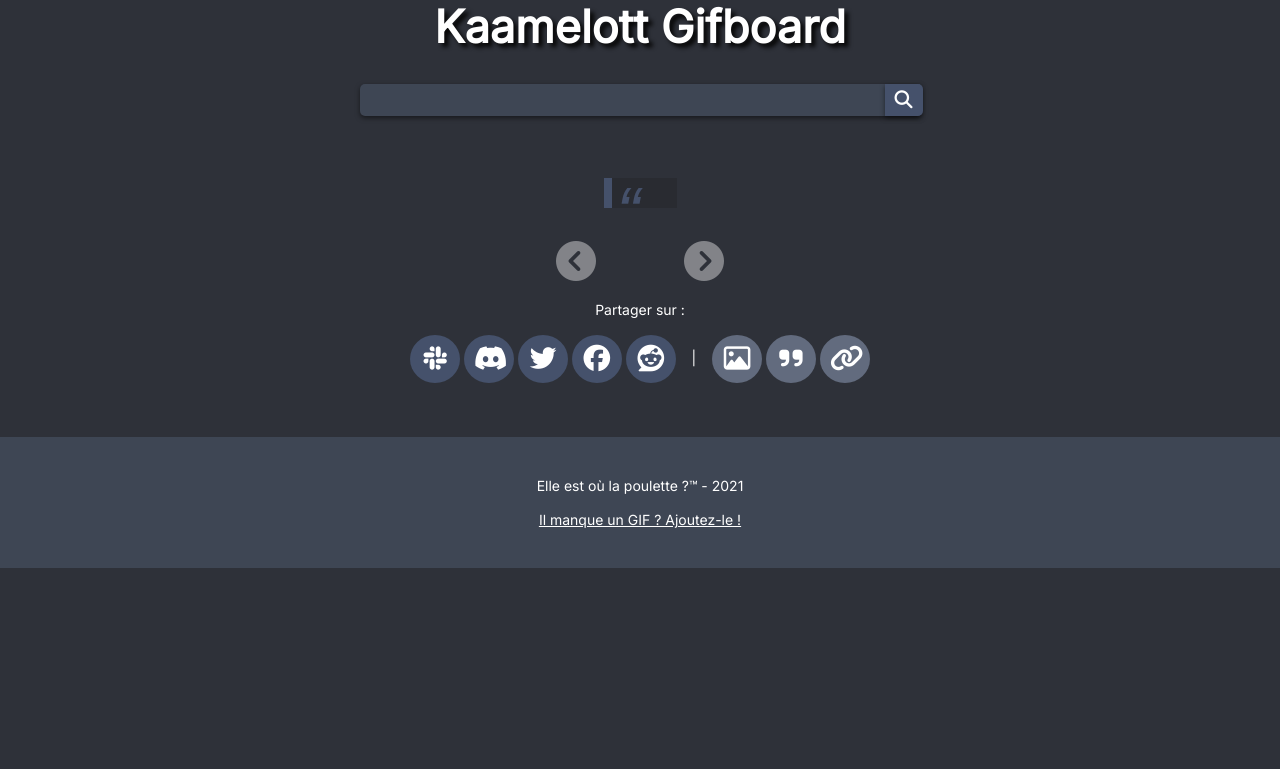
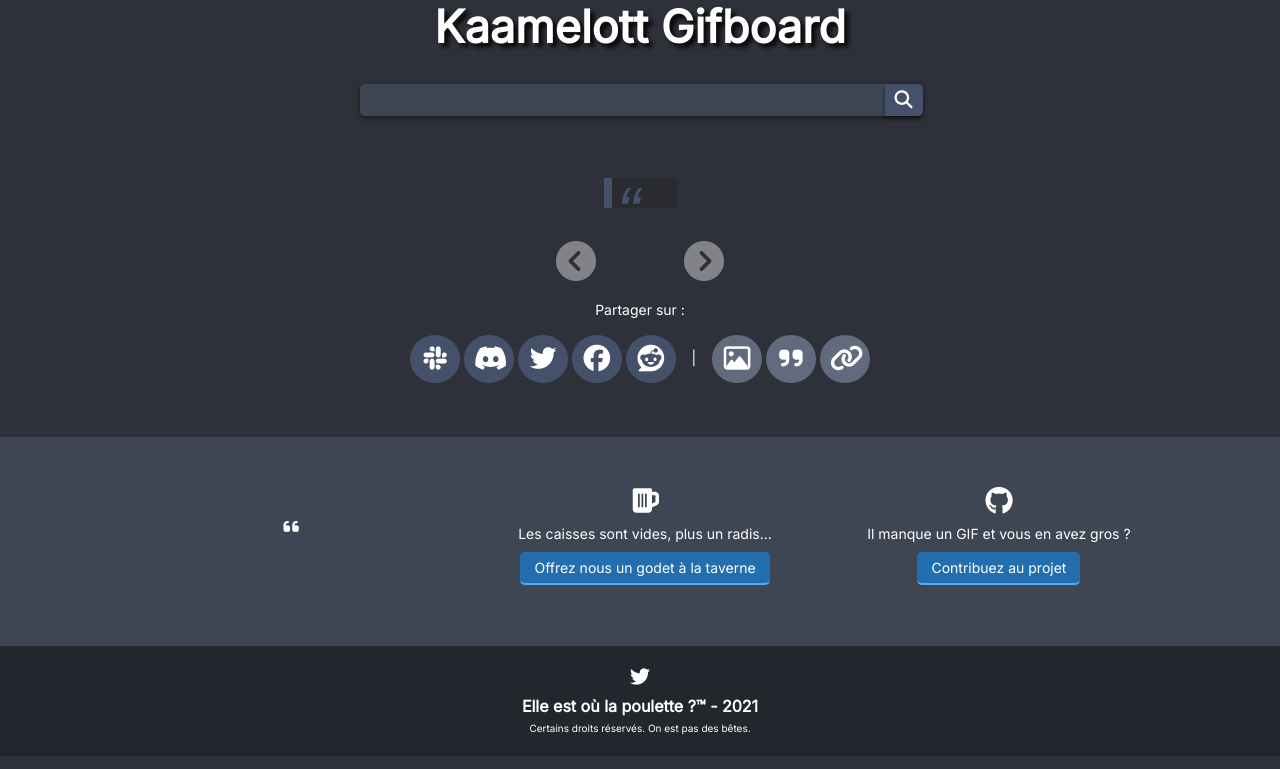
Before and after one commit to kaamelott-gifboard/kaamelott-gifboard, a Symfony app: template templates/gif.html.twig in a window 1280 px wide. Shown: the part 31-800 px from the top of the page. Run offline with Twig, Linux system fonts and the light colour scheme; the template is opened without the code that fills it, so the values that code supplies are empty; some libraries are stand-ins or nearby versions.

Commit message:
Improve footer + add donate button

```diff
--- a/config/routes/kaamelott-gifboard.yaml
+++ b/config/routes/kaamelott-gifboard.yaml
@@ -36,7 +36,7 @@
     controller: KaamelottGifboard\Action\Gif\Character
 
 get_random:
-    path: /random
+    path: /random # Also XHR
     controller: KaamelottGifboard\Action\Gif\Random
 
 # Search
--- a/public/css/mobile.css
+++ b/public/css/mobile.css
@@ -77,3 +77,7 @@
 .slideshow_gif {
     margin: 0 auto;
 }
+
+.footer-boxes {
+    padding: 0 0 20px 0;
+}
--- a/public/css/styles.css
+++ b/public/css/styles.css
@@ -34,14 +34,84 @@
     text-align: center;
 }
 
+.margin10 {
+    margin: 10px;
+}
+
+/* ================================= */
+
 .footer {
     width: 100%;
-    margin: 20px auto 0 auto;
-    padding: 40px 0 40px 0;
     display: block;
     text-align: center;
+    margin-top: 20px;
+}
+
+.footer-boxes {
+    padding: 40px 0 40px 0;
+    margin: 0 auto;
     background-color: #3e4654;
 }
+
+.footer-tm {
+    padding: 10px 0 20px 0;
+    font-size: 16px;
+    font-weight: bold;
+    background-color: #23262d;
+}
+
+.footer-tm-small {
+    font-weight: normal;
+    font-size:10px;
+}
+
+.footer-box-quote {
+    display: inline-block;
+    padding: 40px 20px 20px 30px;
+    vertical-align: middle;
+    width: 300px;
+}
+
+.footer-box-donate {
+    display: inline-block;
+    padding: 0 20px 30px 20px;
+    vertical-align: top;
+    width: 320px;
+}
+
+.footer-box-contribute {
+    display: inline-block;
+    padding: 0 20px 30px 20px;
+    vertical-align: top;
+    width: 300px;
+}
+
+.footer-btn {
+    padding: 0.5em 1em;
+    text-decoration: none;
+    background: #226eaf;
+    color: #FFF;
+    border-bottom: solid 2px #5ba9ec;
+    border-radius: 5px;
+    text-overflow: ellipsis;
+    white-space: nowrap;
+    overflow: hidden;
+}
+
+.footer-btn:hover {
+    background: #1964a4;
+}
+
+#footer-quote {
+    color: #d9d5d5;
+    font-style: italic;
+}
+
+#footer-character {
+    font-weight: bold;
+}
+
+/* ================================= */
 
 .characters {
     width: 80%;
@@ -334,6 +404,7 @@
     width: 80px;
     height: 80px;
 }
+
 .lds-ellipsis div {
     position: absolute;
     top: 33px;
@@ -343,22 +414,27 @@
     background: #fff;
     animation-timing-function: cubic-bezier(0, 1, 1, 0);
 }
+
 .lds-ellipsis div:nth-child(1) {
     left: 8px;
     animation: lds-ellipsis1 0.6s infinite;
 }
+
 .lds-ellipsis div:nth-child(2) {
     left: 8px;
     animation: lds-ellipsis2 0.6s infinite;
 }
+
 .lds-ellipsis div:nth-child(3) {
     left: 32px;
     animation: lds-ellipsis2 0.6s infinite;
 }
+
 .lds-ellipsis div:nth-child(4) {
     left: 56px;
     animation: lds-ellipsis3 0.6s infinite;
 }
+
 @keyframes lds-ellipsis1 {
     0% {
         transform: scale(0);
@@ -367,6 +443,7 @@
         transform: scale(1);
     }
 }
+
 @keyframes lds-ellipsis3 {
     0% {
         transform: scale(1);
@@ -375,6 +452,7 @@
         transform: scale(0);
     }
 }
+
 @keyframes lds-ellipsis2 {
     0% {
         transform: translate(0, 0);
--- a/public/js/script.js
+++ b/public/js/script.js
@@ -55,6 +55,23 @@
         countXhr.setRequestHeader('X-Requested-With', 'XMLHttpRequest')
         countXhr.send();
     }
+
+    // ==================================================
+
+    let footerQuoteXhr = new XMLHttpRequest();
+    let footerQuoteSpan = document.getElementById('footer-quote');
+    let footerCharacterSpan = document.getElementById('footer-character');
+
+    footerQuoteXhr.onload = function () {
+        let data = JSON.parse(footerQuoteXhr.responseText);
+
+        footerQuoteSpan.innerHTML = data['quote'];
+        footerCharacterSpan.innerHTML = data['characters'][0].name;
+    };
+
+    footerQuoteXhr.open('GET', footerQuoteSpan.getAttribute('data-url'));
+    footerQuoteXhr.setRequestHeader('X-Requested-With', 'XMLHttpRequest')
+    footerQuoteXhr.send();
 };
 
 // ==================================================
--- a/templates/base.html.twig
+++ b/templates/base.html.twig
@@ -35,8 +35,8 @@
         {% endblock %}
 
         {% block stylesheets -%}
-        <link rel="stylesheet" href="{{ asset('css/styles.css') }}?v=1.2" media="screen">
-        <link rel="stylesheet" href="{{ asset('css/mobile.css') }}?v=1.2" media="screen and (max-width: 900px)" />
+        <link rel="stylesheet" href="{{ asset('css/styles.css') }}?v=1.3" media="screen">
+        <link rel="stylesheet" href="{{ asset('css/mobile.css') }}?v=1.3" media="screen and (max-width: 900px)" />
         {% endblock %}
 
         <script src="https://kit.fontawesome.com/ca7418fbe7.js" crossorigin="anonymous"></script>
@@ -60,14 +60,45 @@
                 {% block body %}{% endblock %}
             </div>
             <div id="footer" class="footer">
-                Elle est où la poulette ?™ - {{ "now"|date("Y") }}<br /><br />
-                <a href="https://github.com/kaamelott-gifboard/kaamelott-gifboard" target="_blank">
-                    Il manque un GIF ? Ajoutez-le !
-                </a>
+                <div class="footer-boxes">
+                    <div class="footer-box-quote">
+                        <div>
+                            <i class="fa fa-quote-left fa-lg"></i>
+                            <span id="footer-quote" data-url="{{ path('get_random') }}"></span>
+                            <br /><br />
+                            <span id="footer-character"></span>
+                        </div>
+                    </div>
+                    <div class="footer-box-donate">
+                        <div class="margin10">
+                            <span class="fa fa-beer fa-2x" title="Buy me a coffee"></span>
+                        </div>
+                        Les caisses sont vides, plus un radis...<br /><br />
+                        <a href="https://www.buymeacoffee.com/kaamelottgifs" target="_blank" class="footer-btn">
+                            Offrez nous un godet à la taverne
+                        </a>
+                    </div>
+                    <div class="footer-box-contribute">
+                        <div class="margin10">
+                            <span class="fa fa-github fa-2x" title="Github"></span>
+                        </div>
+                        Il manque un GIF et vous en avez gros ?<br /><br />
+                        <a href="https://github.com/kaamelott-gifboard/kaamelott-gifboard" target="_blank" class="footer-btn">
+                            Contribuez au projet
+                        </a>
+                    </div>
+                </div>
+                <div class="footer-tm">
+                    <div class="margin10">
+                        <a href="https://twitter.com/KGifboard"><i class="fa fa-twitter fa-lg"></i></a>
+                    </div>
+                    Elle est où la poulette ?™ - {{ "now"|date("Y") }}<br />
+                    <span class="footer-tm-small">Certains droits réservés. On est pas des bêtes.</span>
+                </div>
             </div>
         </div>
         {% block javascripts %}
-            <script src="{{ asset('js/script.js') }}?v=1.2"></script>
+            <script src="{{ asset('js/script.js') }}?v=1.3"></script>
         {% endblock %}
     </body>
 </html>
```
Also changed, not shown: src/Action/Gif/Random.php (+7 -1 lines).
